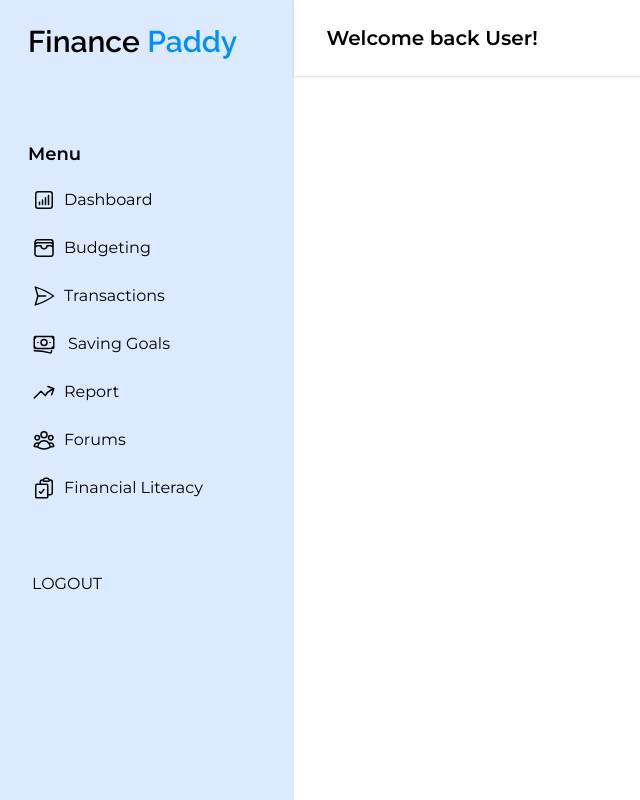
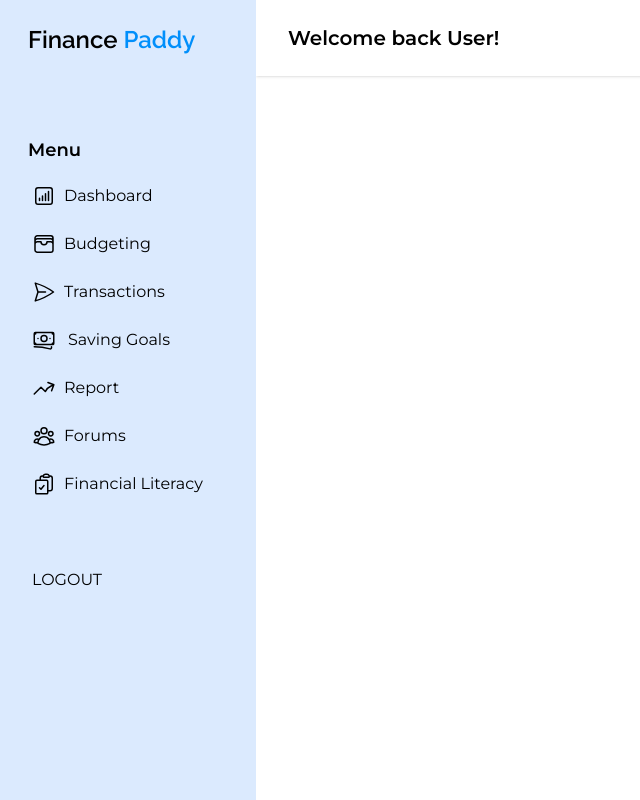
Before and after one commit to mabas-maryam/finance-paddy, a React (Vite) app: page /dashboardLayout in a window 1280 px wide. Shown: the whole page, without its empty margins (0-640 px from the left). Built offline with nearby package versions, Linux system fonts and the light colour scheme.

Commit message:
dashboard corrections

```diff
--- a/src/components/dashboard/DashboardLayout.jsx
+++ b/src/components/dashboard/DashboardLayout.jsx
@@ -4,20 +4,20 @@ import SideBar from "./SideBar";
 
 const DashboardLayout = ({ children }) => {
   return (
-    <div className="w-full min-h-screen font-tertiaryFont">
+    <div className="w-full h-screen overflow-hidden font-tertiaryFont">
       <div className="w-full h-screen flex">
 
-      <div className="w-[23%] bg-blue-100 h-full px-7">
+      <div className="w-[20%] bg-blue-100 h-full px-7">
         <SideBar />
         </div>
 
 
-        <div className="w-[77%] h-full">
+        <div className="w-[80%] h-full overflow-auto">
           <nav className="py-6 px-8 text-xl font-semibold shadow">
             <p>Welcome back User!</p>
           </nav>
 
-            <div>
+            <div className="p-6">
               {children}
             </div>
         </div>
--- a/src/components/dashboard/SideBar.jsx
+++ b/src/components/dashboard/SideBar.jsx
@@ -7,7 +7,7 @@ const SideBar = () => {
           <header className=" pt-6">
             <Link
               to="/"
-              className=" text-black font-primaryFont text-3xl font-semibold"
+              className=" text-black font-primaryFont text-2xl font-semibold"
             >
               Finance <span className="text-primary">Paddy</span>
             </Link>
--- a/src/pages/SignIn.jsx
+++ b/src/pages/SignIn.jsx
@@ -118,6 +118,7 @@ const SignUp = () => {
 
                 <Link to={'/dashboard'}>
                 <button
+
                   type="submit"
                   className="w-full py-3 mt-14 bg-primary text-white rounded-lg hover:bg-secondary focus:outline-none focus:ring-2 focus:ring-blue-400"
                 >
```
Also changed, not shown: src/App.css (deleted).
